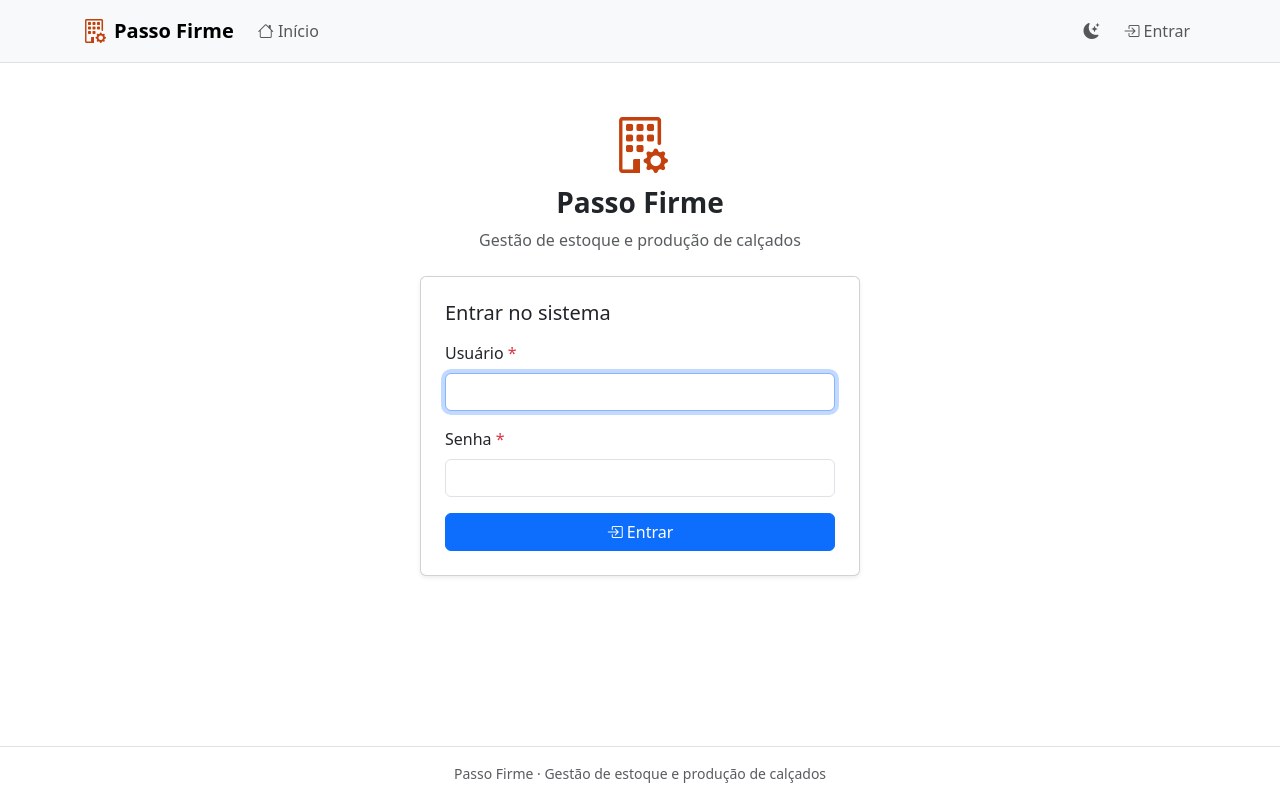
After one commit to vinicius-arantes/gestao-calcados, a Django app: page /contas/entrar/ in a window 1280 px wide. The commit adds this page. Run offline with Django 5.2, Linux system fonts and the light colour scheme.

Commit message:
feat: login e logout na área do usuário

```diff
--- a/config/settings.py
+++ b/config/settings.py
@@ -106,6 +106,10 @@ AUTH_PASSWORD_VALIDATORS = [
 # Internationalization
 # https://docs.djangoproject.com/en/5.2/topics/i18n/
 
+LOGIN_URL = 'contas:login'
+LOGIN_REDIRECT_URL = 'inicio'
+LOGOUT_REDIRECT_URL = 'contas:login'
+
 LANGUAGE_CODE = 'pt-br'
 
 TIME_ZONE = 'America/Sao_Paulo'
--- a/config/urls.py
+++ b/config/urls.py
@@ -15,7 +15,7 @@ Including another URLconf
     2. Add a URL to urlpatterns:  path('blog/', include('blog.urls'))
 """
 from django.contrib import admin
-from django.urls import path
+from django.urls import include, path
 
 from . import views
 
@@ -26,4 +26,5 @@ admin.site.index_title = 'Gestão de estoque e produção'
 urlpatterns = [
     path('', views.inicio, name='inicio'),
     path('admin/', admin.site.urls),
+    path('contas/', include('contas.urls')),
 ]
--- /dev/null
+++ b/contas/forms.py
@@ -0,0 +1,7 @@
+from django.contrib.auth.forms import AuthenticationForm
+
+from config.forms import BootstrapFormMixin
+
+
+class LoginForm(BootstrapFormMixin, AuthenticationForm):
+    pass
--- /dev/null
+++ b/contas/urls.py
@@ -0,0 +1,11 @@
+from django.contrib.auth import views as auth_views
+from django.urls import path
+
+from . import views
+
+app_name = 'contas'
+
+urlpatterns = [
+    path('entrar/', views.EntrarView.as_view(), name='login'),
+    path('sair/', auth_views.LogoutView.as_view(), name='logout'),
+]
--- a/contas/views.py
+++ b/contas/views.py
@@ -1,3 +1,9 @@
-from django.shortcuts import render
+from django.contrib.auth.views import LoginView
 
-# Create your views here.
+from .forms import LoginForm
+
+
+class EntrarView(LoginView):
+    template_name = 'contas/login.html'
+    authentication_form = LoginForm
+    redirect_authenticated_user = True
--- /dev/null
+++ b/templates/contas/auth_base.html
@@ -0,0 +1,15 @@
+{% extends 'base.html' %}
+{% block conteudo %}
+<div class="tela-auth mx-auto py-4">
+  <div class="text-center mb-4">
+    <i class="bi bi-building-gear text-marca display-4"></i>
+    <h1 class="h3 fw-bold mt-2">Passo Firme</h1>
+    <p class="text-body-secondary">Gestão de estoque e produção de calçados</p>
+  </div>
+  <div class="card shadow-sm">
+    <div class="card-body p-4">
+      {% block formulario %}{% endblock %}
+    </div>
+  </div>
+</div>
+{% endblock %}
--- /dev/null
+++ b/templates/contas/login.html
@@ -0,0 +1,12 @@
+{% extends 'contas/auth_base.html' %}
+{% block titulo %}Entrar{% endblock %}
+{% block formulario %}
+<h2 class="h5 mb-3">Entrar no sistema</h2>
+<form method="post" novalidate>
+  {% csrf_token %}
+  {% include 'includes/erros_form.html' %}
+  {% for campo in form %}{% include 'includes/campo.html' %}{% endfor %}
+  <input type="hidden" name="next" value="{{ next }}">
+  <button type="submit" class="btn btn-primary w-100"><i class="bi bi-box-arrow-in-right"></i> Entrar</button>
+</form>
+{% endblock %}
--- a/templates/includes/menu_usuario.html
+++ b/templates/includes/menu_usuario.html
@@ -1,5 +1,24 @@
-{% if user.is_staff %}
+{% if user.is_authenticated %}
+<li class="nav-item dropdown">
+  <a class="nav-link dropdown-toggle" href="#" data-bs-toggle="dropdown" aria-expanded="false">
+    <i class="bi bi-person-circle"></i> {{ user.first_name|default:user.username }}
+    <span class="badge text-bg-secondary ms-1">{{ user.perfil.cargo }}</span>
+  </a>
+  <ul class="dropdown-menu dropdown-menu-end">
+    {% if user.is_staff %}
+    <li><a class="dropdown-item" href="{% url 'admin:index' %}"><i class="bi bi-shield-lock"></i> Administração</a></li>
+    <li><hr class="dropdown-divider"></li>
+    {% endif %}
+    <li>
+      <form method="post" action="{% url 'contas:logout' %}">
+        {% csrf_token %}
+        <button class="dropdown-item text-danger" type="submit"><i class="bi bi-box-arrow-right"></i> Sair</button>
+      </form>
+    </li>
+  </ul>
+</li>
+{% else %}
 <li class="nav-item">
-  <a class="nav-link" href="{% url 'admin:index' %}"><i class="bi bi-shield-lock"></i> Administração</a>
+  <a class="nav-link" href="{% url 'contas:login' %}"><i class="bi bi-box-arrow-in-right"></i> Entrar</a>
 </li>
 {% endif %}
```
